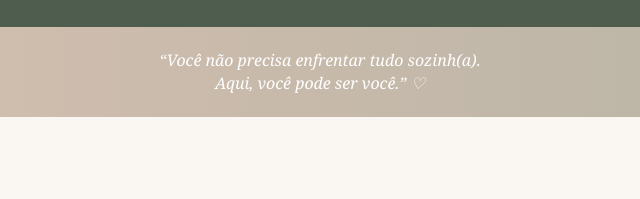
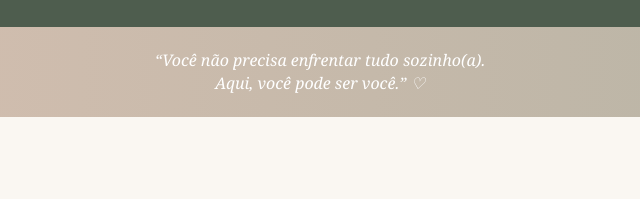
Before and after one commit to henriqueodev/site.ps, a website: page index.html in a window 1280 px wide. Shown: the part 2164-2363 px from the top of the page, 320-960 px from the left. Drawn offline with Linux system fonts and the light colour scheme.

Commit message:
Correção no rodapé

```diff
--- a/index.html
+++ b/index.html
@@ -438,7 +438,7 @@
 
       <section class="closing-quote">
         <p>
-          “Você não precisa enfrentar tudo sozinh(a).<br />
+          “Você não precisa enfrentar tudo sozinho(a).<br />
           Aqui, você pode ser você.” ♡
         </p>
       </section>
```
